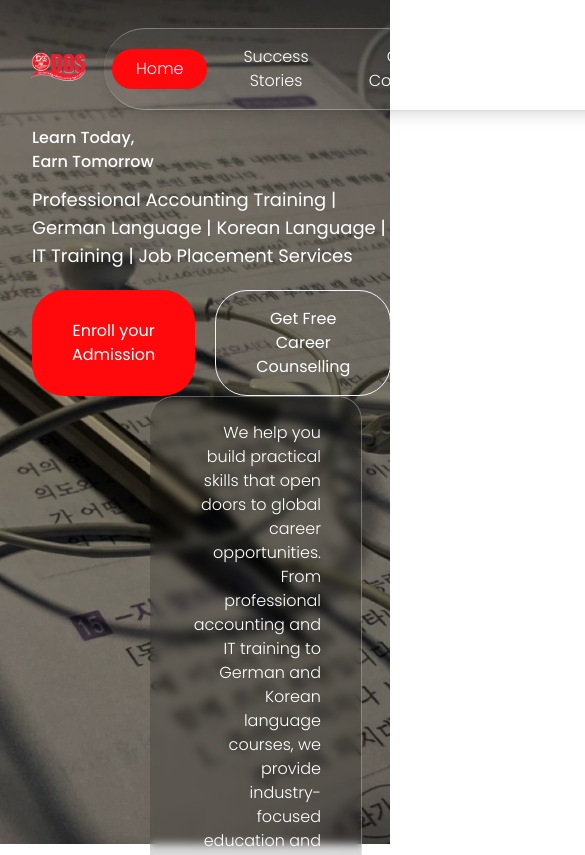
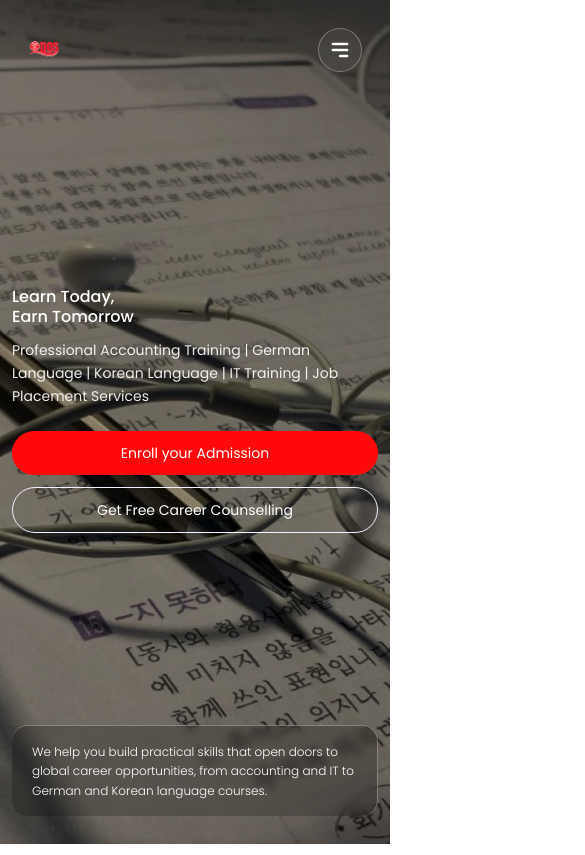
Before and after one commit to Neeschal1/Dos-nlp, a React (Vite) app in the folder client/: page / in a window 390 px wide. Shown: the top 855 px of the page, 585 px wide, since content can reach past the window. Built offline with nearby package versions, Linux system fonts and the light colour scheme.

Commit message:
md: responsive navbar and hero section to fir for all type of screens

```diff
--- a/client/src/constants/navbar.jsx
+++ b/client/src/constants/navbar.jsx
@@ -2,10 +2,12 @@ import React, { useState, useEffect } from "react";
 import Logo from "../assets/images/logo.png";
 import Fonts from "../utils/fontsconfig.js";
 import { useNavigate, useLocation } from "react-router-dom";
+import { HiMenuAlt3, HiX } from "react-icons/hi";
 
 const Navbar = ({ textColor = "white", logo = Logo }) => {
   const navigate = useNavigate();
   const location = useLocation();
+  const [menuOpen, setMenuOpen] = useState(false);
 
   const navItems = [
     { name: "Home", path: "/" },
@@ -29,23 +31,38 @@ const Navbar = ({ textColor = "white", logo = Logo }) => {
     if (currentItem) setActive(currentItem.name);
   }, [location.pathname]);
 
+  // Close the mobile menu automatically whenever the route changes
+  useEffect(() => {
+    setMenuOpen(false);
+  }, [location.pathname]);
+
+  const handleNavClick = (item) => {
+    setActive(item.name);
+    navigate(item.path);
+    setMenuOpen(false);
+  };
+
   return (
+    <div className="relative w-full">
       <div className="flex flex-row items-center justify-between w-full p-4 gap-4 bg-transparent">
-      {" "}
-      <img className="h-15 w-15" src={logo} alt="Logo" />{" "}
-      <div className="flex bg-white/5 backdrop p-2 border-t border-b border-r border-white/30 shadow-lg rounded-full items-center gap-3">
+        <img
+          className="h-8 sm:h-10 md:h-12 lg:h-14 w-auto max-w-40 object-contain shrink-0"
+          src={logo}
+          alt="Logo"
+        />
+
+        {/* ------------------- Tablets/PC/Desktop------------------- */}
+        <div className="hidden md:flex flex-1 items-center justify-between gap-4">
+          <div className="flex bg-white/5 backdrop-blur-xs p-2 border-t border-b border-r border-white/30 shadow-lg rounded-full items-center gap-1 lg:gap-3 mx-auto overflow-x-auto">
             {navItems.map((item) => (
               <button
                 style={Fonts.poppins.light}
                 key={item.name}
-            onClick={() => {
-              setActive(item.name);
-              navigate(item.path);
-            }}
-            className={`text-l font-poppins font-regular rounded-3xl px-6 py-2 transition-colors duration-800
+                onClick={() => handleNavClick(item)}
+                className={`text-sm lg:text-base font-poppins font-regular rounded-3xl px-4 lg:px-6 py-2 whitespace-nowrap transition-colors duration-300
                   ${
                     active === item.name
-                  ? `bg-[#FF090C] text-[#F2F1FF]`
+                      ? "bg-[#FF090C] text-[#F2F1FF]"
                       : `bg-transparent text-${textColor} hover:bg-[#000000] hover:text-[#F2F1FF]/70`
                   }
                 `}
@@ -54,14 +71,57 @@ const Navbar = ({ textColor = "white", logo = Logo }) => {
               </button>
             ))}
           </div>
-      {/* <div>
+
           <button
             style={Fonts.poppins.regular}
-          className="bg-[#FF090C] text-white px-10 py-4 rounded-4xl hover:bg-[#000000] duration-300 cursor-pointer"
+            className="bg-[#FF090C] text-white px-6 lg:px-10 py-3 lg:py-4 rounded-4xl hover:bg-[#000000] duration-300 cursor-pointer whitespace-nowrap shrink-0"
           >
-          Apply Now
+            Login
           </button>
-      </div> */}
+        </div>
+
+        {/* -------------------Mobile------------------- */}
+        <button
+          type="button"
+          onClick={() => setMenuOpen((prev) => !prev)}
+          aria-label={menuOpen ? "Close menu" : "Open menu"}
+          aria-expanded={menuOpen}
+          className={`md:hidden flex items-center justify-center h-11 w-11 shrink-0 rounded-full border border-white/30 bg-white/5 backdrop-blur-xs text-${textColor} text-2xl transition-colors duration-300`}
+        >
+          {menuOpen ? <HiX /> : <HiMenuAlt3 />}
+        </button>
+      </div>
+      <div
+        className={`md:hidden overflow-hidden transition-all duration-300 ease-in-out ${
+          menuOpen ? "max-h-112 opacity-100" : "max-h-0 opacity-0"
+        }`}
+      >
+        <div className="flex flex-col gap-2 px-4 pb-4">
+          {navItems.map((item) => (
+            <button
+              style={Fonts.poppins.light}
+              key={item.name}
+              onClick={() => handleNavClick(item)}
+              className={`text-left text-base font-poppins font-regular rounded-2xl px-5 py-3 transition-colors duration-300
+                ${
+                  active === item.name
+                    ? "bg-[#FF090C] text-[#F2F1FF]"
+                    : `bg-white/5 text-${textColor} hover:bg-[#000000] hover:text-[#F2F1FF]/70`
+                }
+              `}
+            >
+              {item.name}
+            </button>
+          ))}
+
+          <button
+            style={Fonts.poppins.regular}
+            className="bg-[#FF090C] text-white px-6 py-3 rounded-full hover:bg-[#000000] duration-300 cursor-pointer mt-1"
+          >
+            Login
+          </button>
+        </div>
+      </div>
     </div>
   );
 };
--- a/client/src/pages/landing/hero.jsx
+++ b/client/src/pages/landing/hero.jsx
@@ -25,27 +25,150 @@ const Hero = () => {
 
     return () => clearInterval(handleInterval);
   }, [backgroundImages.length]);
+
   return (
-    <div className="flex flex-1 h-screen">
+    <div className="relative flex flex-1 min-h-screen w-full overflow-hidden bg-black">
+      {backgroundImages.map((image, index) => (
         <div
-        className="h-screen w-full bg-black bg-cover bg-center"
-        style={{
-          backgroundImage: `url(${backgroundImages[currentImage]})`,
-          backgroundRepeat: "no-repeat",
-          backgroundSize: "cover",
-          backgroundPosition: "center",
-        }}
-      >
-        <div className="w-full h-full flex flex-col bg-black/30 p-3">
+          key={image}
+          aria-hidden="true"
+          className={`absolute inset-0 bg-cover bg-center transition-opacity duration-1000 ease-in-out ${
+            index === currentImage ? "opacity-100" : "opacity-0"
+          }`}
+          style={{ backgroundImage: `url(${image})` }}
+        />
+      ))}
+
+      <div className="relative z-10 w-full min-h-screen flex flex-col bg-black/30 p-3">
         <Navbar />
 
+          {/* ------------------- Mobile------------------- */}
+          <div className="flex md:hidden flex-1 flex-col">
+            <div className="flex-1 flex items-center justify-start pt-8 pb-6">
+              <div className="flex flex-col gap-4">
+                <div>
+                  <h1
+                    style={Fonts.poppins.medium}
+                    className="sm:text-8xl leading-tight text-white"
+                  >
+                    Learn Today,
+                    <br />
+                    Earn Tomorrow
+                  </h1>
+                  <h3
+                    style={Fonts.poppins.regular}
+                    className="text-sm text-white/90 pt-3 leading-relaxed"
+                  >
+                    Professional Accounting Training | German Language |
+                    Korean Language | IT Training | Job Placement Services
+                  </h3>
+                </div>
+
+                <div className="flex flex-col gap-3 pt-2">
+                  <button
+                    style={Fonts.poppins.regular}
+                    className="w-full bg-[#FF090C] text-white px-6 py-3 rounded-full active:bg-black duration-300 cursor-pointer text-sm"
+                  >
+                    Enroll your Admission
+                  </button>
+                  <button
+                    style={Fonts.poppins.regular}
+                    className="w-full border border-[#F2F1FF] text-white px-6 py-3 rounded-full active:bg-black active:border-black duration-300 cursor-pointer text-sm"
+                  >
+                    Get Free Career Counselling
+                  </button>
+                </div>
+              </div>
+            </div>
+            <div className="flex flex-col gap-3 pb-4">
+              <div className="py-4 px-5 bg-black/20 backdrop-blur-xs rounded-2xl border-t border-r border-white/30">
+                <h3
+                  style={Fonts.poppins.light}
+                  className="text-white text-xs leading-relaxed"
+                >
+                  We help you build practical skills that open doors to
+                  global career opportunities, from accounting and IT to
+                  German and Korean language courses.
+                </h3>
+              </div>
+            </div>
+          </div>
+
+
+          {/* ------------------- Tablets------------------- */}
+          <div className="hidden md:flex xl:hidden flex-1 flex-col">
+            {/* Center contents */}
+            <div className="flex-1 flex items-center justify-start ml-2">
+              <div className="flex flex-col gap-5 max-w-xl">
+                <div>
+                  <h1
+                    style={Fonts.poppins.medium}
+                    className="text-5xl leading-tight text-white"
+                  >
+                    Learn Today,
+                    <br />
+                    Earn Tomorrow
+                  </h1>
+                  <h3
+                    style={Fonts.poppins.regular}
+                    className="text-base text-white pt-3"
+                  >
+                    Professional Accounting Training | German Language |
+                    Korean Language | IT Training | Job Placement Services
+                  </h3>
+                </div>
+
+                <div className="flex flex-wrap gap-4">
+                  <button
+                    style={Fonts.poppins.regular}
+                    className="bg-[#FF090C] text-white px-8 py-3 rounded-4xl hover:bg-black duration-300 cursor-pointer"
+                  >
+                    Enroll your Admission
+                  </button>
+                  <button
+                    style={Fonts.poppins.regular}
+                    className="border border-[#F2F1FF] hover:border-black text-white px-8 py-3 rounded-4xl hover:bg-black duration-300 cursor-pointer"
+                  >
+                    Get Free Career Counselling
+                  </button>
+                </div>
+              </div>
+            </div>
+            <div className="flex flex-col sm:flex-row items-start sm:items-end justify-between gap-4 pb-6 px-2">
+              <div className="flex flex-row items-center gap-3 px-5 py-2.5 rounded-2xl border-t border-l border-white/30 backdrop-blur-xs bg-black/15">
+                <img
+                  className="h-11 w-28 object-contain"
+                  src={Users}
+                  alt="Users"
+                />
+                <h3 style={Fonts.poppins.light} className="text-white text-sm">
+                  Trusted by 10000+ users
+                </h3>
+              </div>
+              <div className="py-5 px-7 bg-black/15 backdrop-blur-xs rounded-3xl border-t border-r border-white/30 max-w-md">
+                <h3
+                  style={Fonts.poppins.light}
+                  className="text-white text-sm text-left sm:text-right leading-relaxed"
+                >
+                  We help you build practical skills that open doors to
+                  global career opportunities. From professional accounting
+                  and IT training to German and Korean language courses, we
+                  provide industry-focused education and job placement
+                  support.
+                </h3>
+              </div>
+            </div>
+          </div>
+
+          {/* ------------------- Desktops/PC------------------- */}
+          <div className="hidden xl:flex flex-1 flex-col">
             {/* Center contents */}
             <div className="flex-1 flex items-center justify-start ml-5">
               <div className="flex flex-col gap-5">
                 <div>
                   <h1
                     style={Fonts.poppins.medium}
-                  className="xl:text-7xl text-white"
+                    className="text-7xl text-white"
                   >
                     Learn Today,
                     <br />
@@ -55,8 +178,8 @@ const Hero = () => {
                     style={Fonts.poppins.regular}
                     className="text-lg text-white pt-3"
                   >
-                  Professional Accounting Training | German Language | Korean
-                  Language | IT Training | Job Placement Services
+                    Professional Accounting Training | German Language |
+                    Korean Language | IT Training | Job Placement Services
                   </h3>
                 </div>
 
@@ -71,14 +194,11 @@ const Hero = () => {
                     style={Fonts.poppins.regular}
                     className="border border-[#F2F1FF] hover:border-black text-white px-10 py-4 rounded-4xl hover:bg-[#000000] duration-300 cursor-pointer"
                   >
-
                     Get Free Career Counselling
                   </button>
                 </div>
               </div>
             </div>
-
-          {/* Bottom Contents */}
             <div className="flex flex-row items-end justify-between pb-8 px-4">
               <div className="flex flex-row items-center gap-3 px-6 py-3 rounded-2xl border-t border-l border-white/30 backdrop-blur-xs bg-black/15">
                 <img className="h-15 w-38" src={Users} alt="Users" />
@@ -86,15 +206,19 @@ const Hero = () => {
                   Trusted by 10000+ users
                 </h3>
               </div>
-            <div className="py-6 px-10 bg-black/15 backdrop-blur-xs rounded-3xl border-t border-r border-white/30">
-              <h3 style={Fonts.poppins.light} className="text-white text-right">
-                We help you build practical skills that open doors to global
-                career opportunities.
-                <br /> From professional accounting and IT training to German
-                and Korean
-                <br /> language courses, we provide industry-focused education
-                and job
-                <br /> placement support to help you achieve your career goals.
+              <div className="py-6 px-10 bg-black/15 backdrop-blur-xs rounded-3xl border-t border-r border-white/30 max-w-2xl">
+                <h3
+                  style={Fonts.poppins.light}
+                  className="text-white text-right"
+                >
+                  We help you build practical skills that open doors to
+                  global career opportunities.
+                  <br /> From professional accounting and IT training to
+                  German and Korean
+                  <br /> language courses, we provide industry-focused
+                  education and job
+                  <br /> placement support to help you achieve your career
+                  goals.
                 </h3>
               </div>
             </div>
@@ -104,4 +228,6 @@ const Hero = () => {
   );
 };
 
+
+
 export default Hero;
```
Lines whose indentation alone changed are shown as unchanged.
